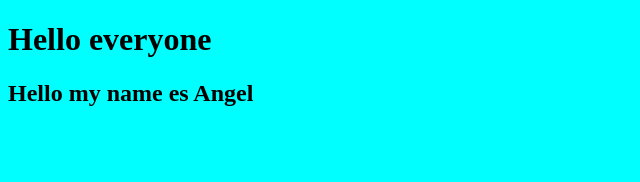
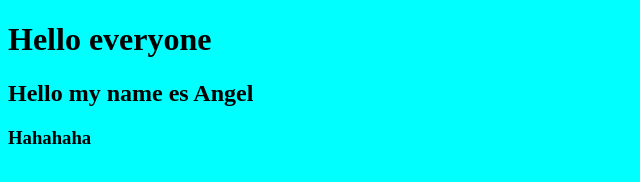
Before and after one commit to An301290/test-git-html, a plain HTML site: page index.html in a window 1280 px wide. Shown: the whole page, without its empty margins (0-640 px from the left). Drawn offline with Linux system fonts and the light colour scheme.

Commit message:
add hahaha

```diff
--- a/index.html
+++ b/index.html
@@ -9,5 +9,6 @@
 <body style="background-color: aqua;">
     <h1>Hello everyone</h1>
     <h2>Hello my name es Angel</h2>
+    <h3>Hahahaha</h3>
 </body>
 </html>
```
